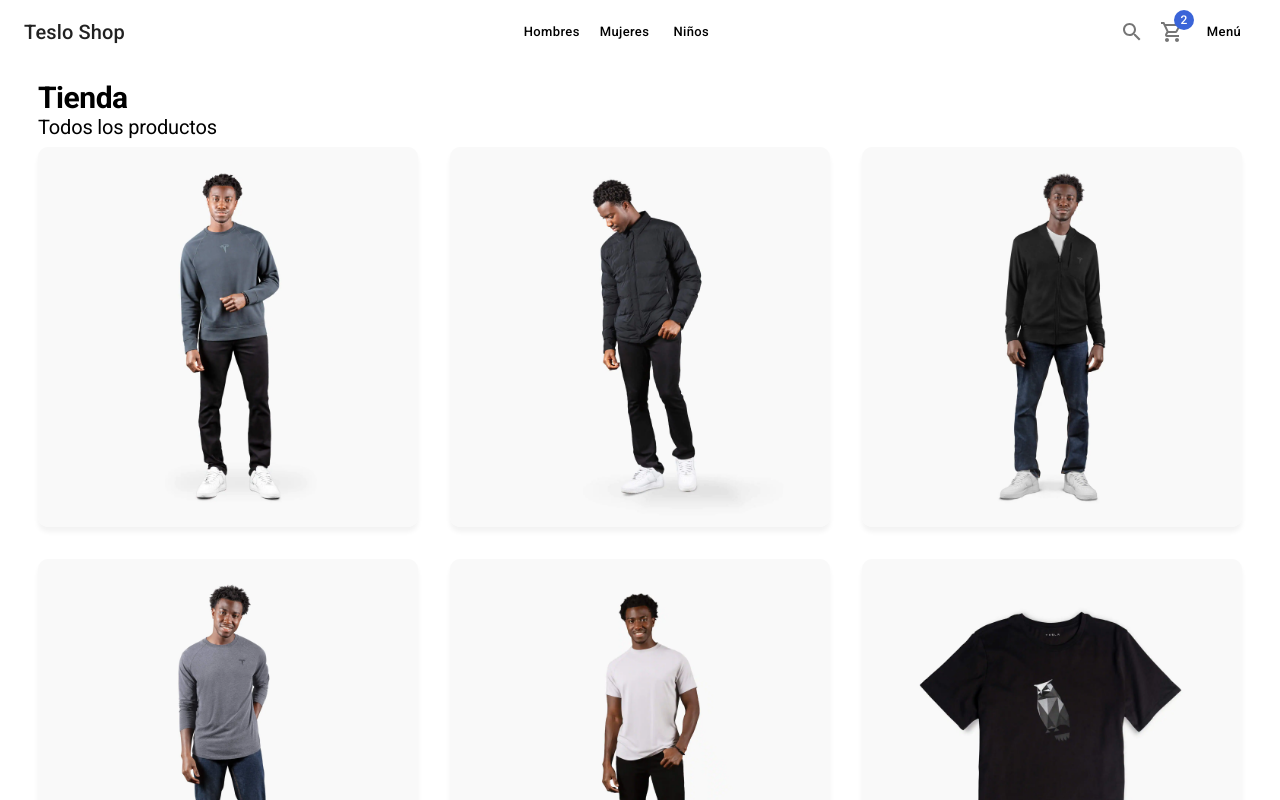
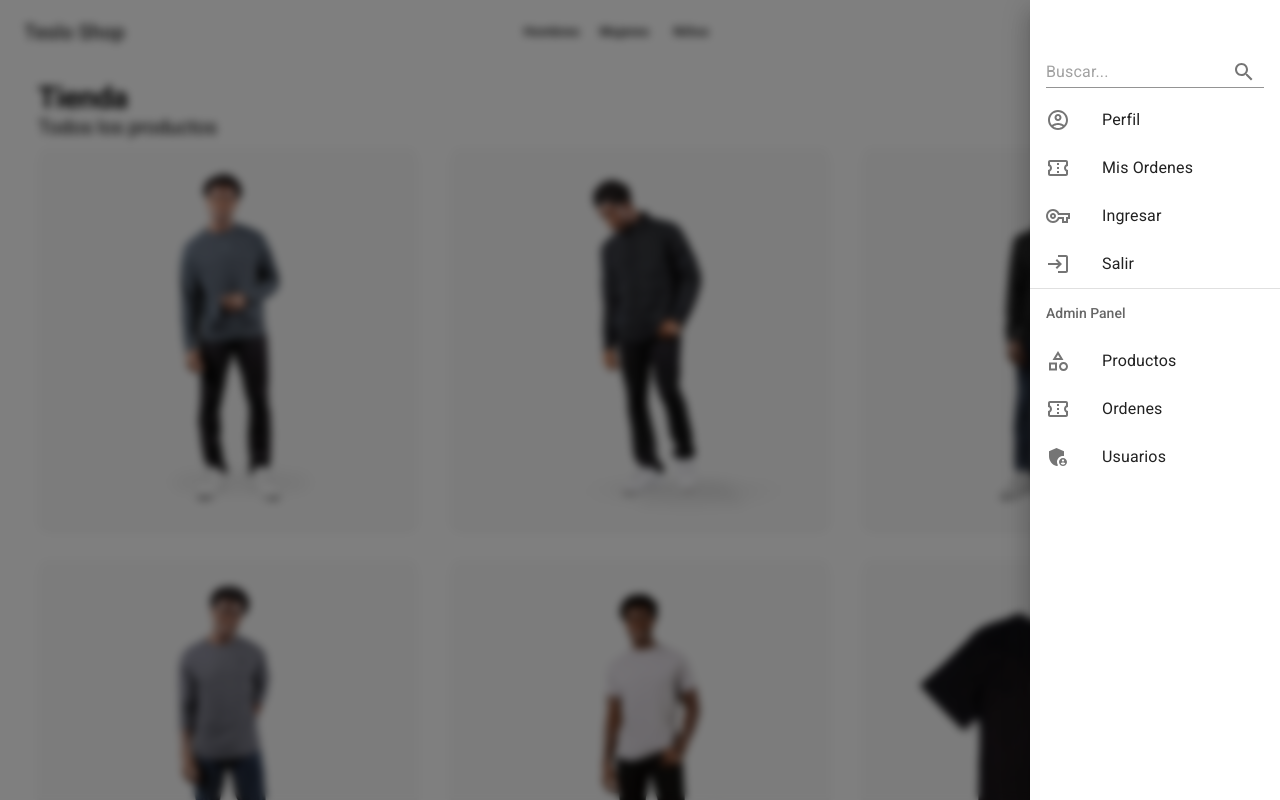
Before and after one commit to vhalvarez/teslo-shop-nextjs, a Next.js app: page / in a window 1280 px wide. Shown: the top 800 px of the page. Built offline with nearby package versions, Linux system fonts and the light colour scheme.

Commit message:
SideMenu - MenuLateral

```diff
--- a/components/layouts/ShopLayout.tsx
+++ b/components/layouts/ShopLayout.tsx
@@ -1,6 +1,6 @@
 import Head from "next/head";
 import { FC } from "react";
-import { Navbar } from "../ui/";
+import { Navbar,SideMenu } from "../ui/";
 
 interface Props {
     title: string;
@@ -33,6 +33,8 @@
                 <Navbar />
             </nav>
 
+            <SideMenu />
+
             <main
                 style={{
                     margin: "80px auto",
--- /dev/null
+++ b/components/ui/SideMenu.tsx
@@ -0,0 +1,129 @@
+import {
+    Box,
+    Divider,
+    Drawer,
+    IconButton,
+    Input,
+    InputAdornment,
+    List,
+    ListItem,
+    ListItemIcon,
+    ListItemText,
+    ListSubheader,
+} from "@mui/material";
+import {
+    AccountCircleOutlined,
+    AdminPanelSettings,
+    CategoryOutlined,
+    ConfirmationNumberOutlined,
+    EscalatorWarningOutlined,
+    FemaleOutlined,
+    LoginOutlined,
+    MaleOutlined,
+    SearchOutlined,
+    VpnKeyOutlined,
+} from "@mui/icons-material";
+
+export const SideMenu = () => {
+    return (
+        <Drawer
+            open={true}
+            anchor="right"
+            sx={{
+                backdropFilter: "blur(4px)",
+                transition: " all .5s ease-out",
+            }}
+        >
+            <Box sx={{ width: 250, paddingTop: 5 }}>
+                <List>
+                    <ListItem>
+                        <Input
+                            type="text"
+                            placeholder="Buscar..."
+                            endAdornment={
+                                <InputAdornment position="end">
+                                    <IconButton aria-label="toggle password visibility">
+                                        <SearchOutlined />
+                                    </IconButton>
+                                </InputAdornment>
+                            }
+                        />
+                    </ListItem>
+
+                    <ListItem button>
+                        <ListItemIcon>
+                            <AccountCircleOutlined />
+                        </ListItemIcon>
+                        <ListItemText primary={"Perfil"} />
+                    </ListItem>
+
+                    <ListItem button>
+                        <ListItemIcon>
+                            <ConfirmationNumberOutlined />
+                        </ListItemIcon>
+                        <ListItemText primary={"Mis Ordenes"} />
+                    </ListItem>
+
+                    <ListItem button sx={{ display: { xs: "", sm: "none" } }}>
+                        <ListItemIcon>
+                            <MaleOutlined />
+                        </ListItemIcon>
+                        <ListItemText primary={"Hombres"} />
+                    </ListItem>
+
+                    <ListItem button sx={{ display: { xs: "", sm: "none" } }}>
+                        <ListItemIcon>
+                            <FemaleOutlined />
+                        </ListItemIcon>
+                        <ListItemText primary={"Mujeres"} />
+                    </ListItem>
+
+                    <ListItem button sx={{ display: { xs: "", sm: "none" } }}>
+                        <ListItemIcon>
+                            <EscalatorWarningOutlined />
+                        </ListItemIcon>
+                        <ListItemText primary={"Niños"} />
+                    </ListItem>
+
+                    <ListItem button>
+                        <ListItemIcon>
+                            <VpnKeyOutlined />
+                        </ListItemIcon>
+                        <ListItemText primary={"Ingresar"} />
+                    </ListItem>
+
+                    <ListItem button>
+                        <ListItemIcon>
+                            <LoginOutlined />
+                        </ListItemIcon>
+                        <ListItemText primary={"Salir"} />
+                    </ListItem>
+
+                    {/* Admin */}
+                    <Divider />
+                    <ListSubheader>Admin Panel</ListSubheader>
+
+                    <ListItem button>
+                        <ListItemIcon>
+                            <CategoryOutlined />
+                        </ListItemIcon>
+                        <ListItemText primary={"Productos"} />
+                    </ListItem>
+                    <ListItem button>
+                        <ListItemIcon>
+                            <ConfirmationNumberOutlined />
+                        </ListItemIcon>
+                        <ListItemText primary={"Ordenes"} />
+                    </ListItem>
+
+                    <ListItem button>
+                        <ListItemIcon>
+                            <AdminPanelSettings />
+                        </ListItemIcon>
+                        <ListItemText primary={"Usuarios"} />
+                    </ListItem>
+                </List>
+            </Box>
+        </Drawer>
+    );
+};
--- a/components/ui/index.ts
+++ b/components/ui/index.ts
@@ -1 +1,2 @@
-export * from './Navbar'
+export * from "./Navbar";
+export * from "./SideMenu";
```
